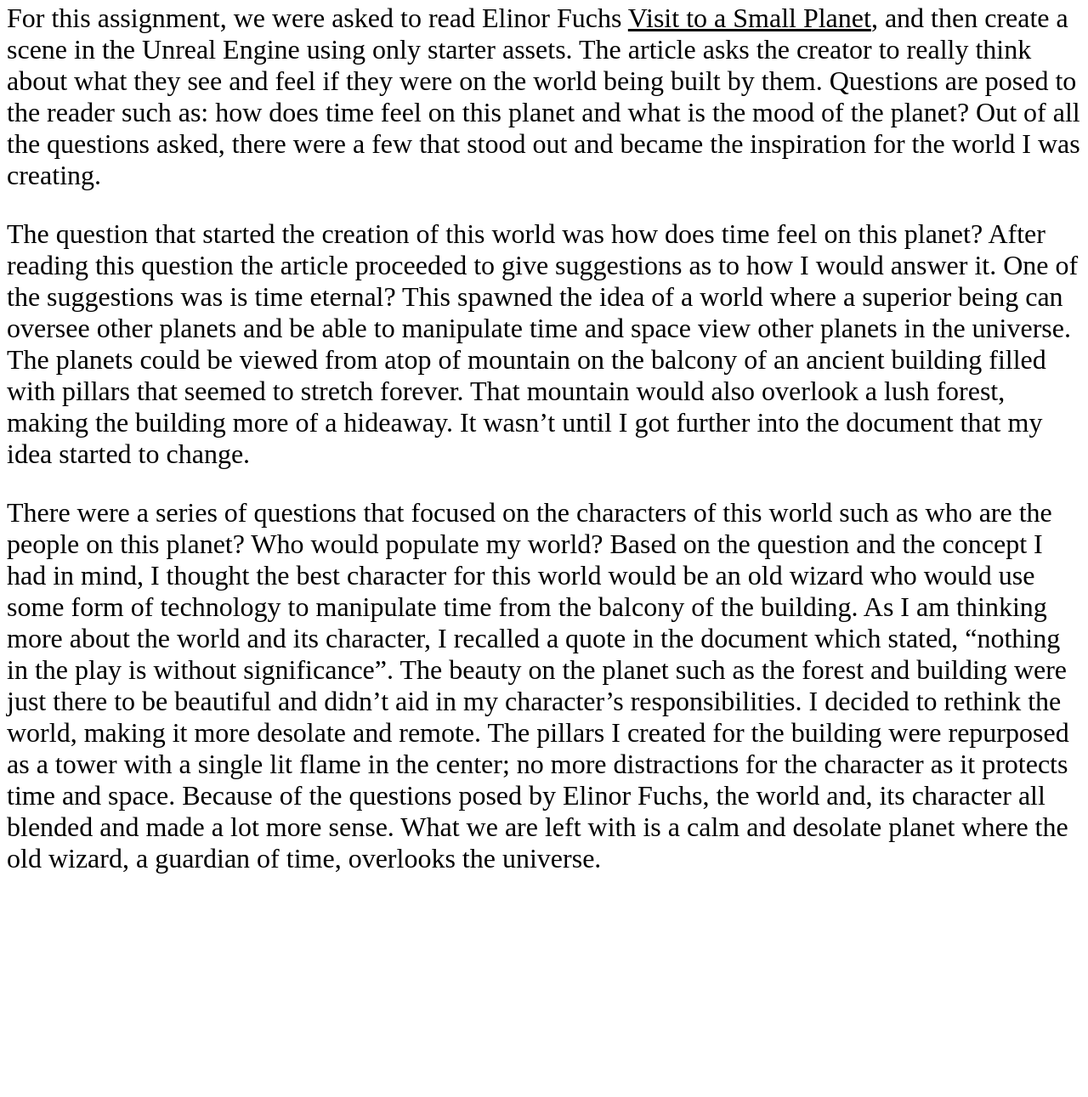
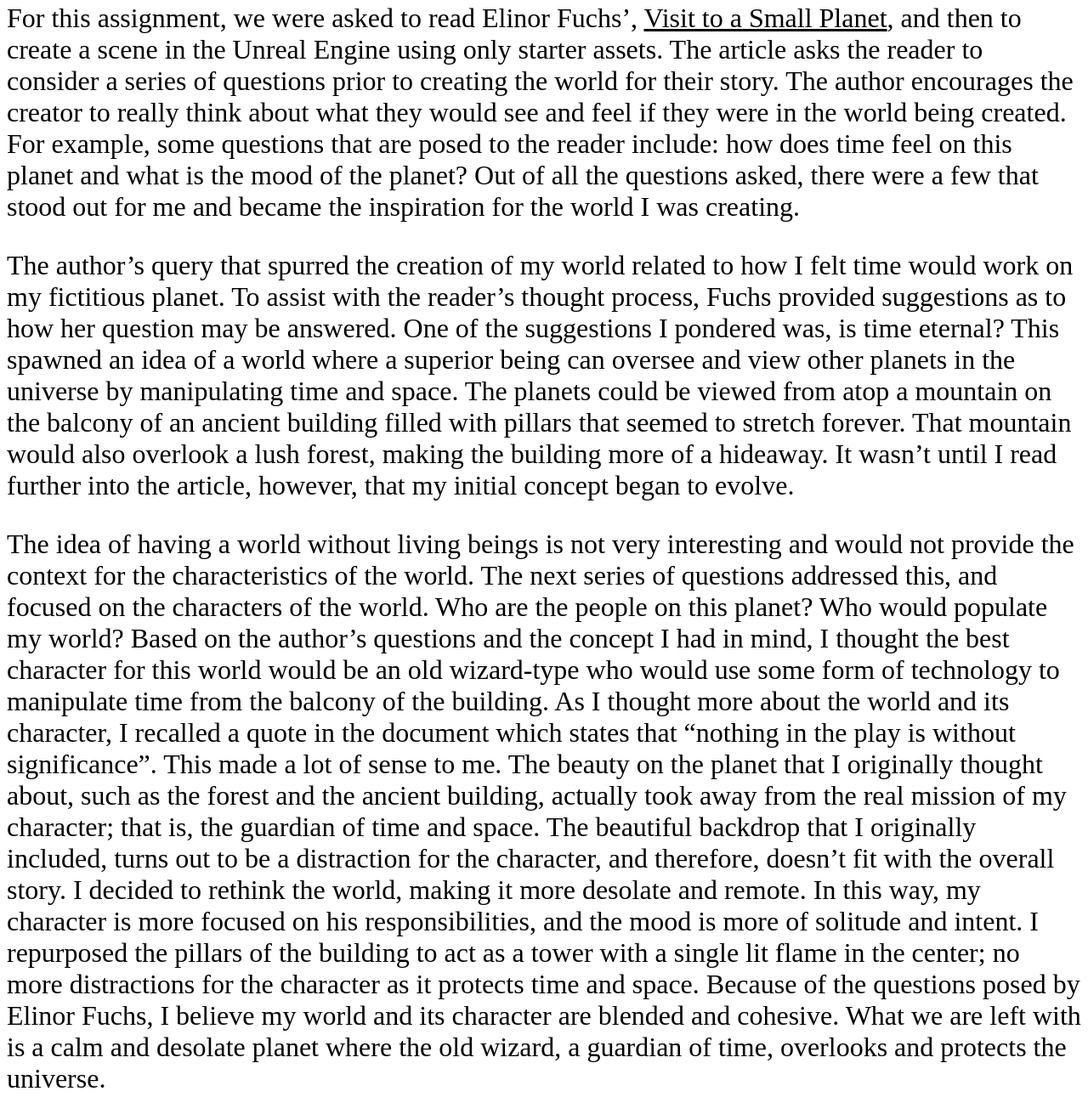
Before and after one commit to JaceEkko/MotionCaptureAssignments, a plain HTML site: page index.html in a window 1280 px wide. Shown: the part 1921-3212 px from the top of the page at 85% size. Before the commit the page ends 2982 px from the top, so only its background shows below. Drawn offline with Linux system fonts and the light colour scheme.

Commit message:
updated post

```diff
--- a/index.html
+++ b/index.html
@@ -10,9 +10,39 @@
     <img src="Homework1_Screenshot1.png" width="800vmin"></img>
     <img src="Homework1_Screenshot2.png" width="800vmin"></img>
     <img src="Homework1_Screenshot3.png" width="800vmin"></img>
-    <p>For this assignment, we were asked to read Elinor Fuchs <u>Visit to a Small Planet</u>, and then create a scene in the Unreal Engine using only starter assets. The article asks the creator to really think about what they see and feel if they were on the world being built by them. Questions are posed to the reader such as: how does time feel on this planet and what is the mood of the planet? Out of all the questions asked, there were a few that stood out and became the inspiration for the world I was creating.</p>
-  	<p>The question that started the creation of this world was how does time feel on this planet? After reading this question the article proceeded to give suggestions as to how I would answer it. One of the suggestions was is time eternal? This spawned the idea of a world where a superior being can oversee other planets and be able to manipulate time and space view other planets in the universe. The planets could be viewed from atop of mountain on the balcony of an ancient building filled with pillars that seemed to stretch forever. That mountain would also overlook a lush forest, making the building more of a hideaway. It wasn’t until I got further into the document that my idea started to change.</p>
-    <p>There were a series of questions that focused on the characters of this world such as who are the people on this planet? Who would populate my world? Based on the question and the concept I had in mind, I thought the best character for this world would be an old wizard who would use some form of technology to manipulate time from the balcony of the building. As I am thinking more about the world and its character, I recalled a quote in the document which stated, “nothing in the play is without significance”. The beauty on the planet such as the forest and building were just there to be beautiful and didn’t aid in my character’s responsibilities. I decided to rethink the world, making it more desolate and remote. The pillars I created for the building were repurposed as a tower with a single lit flame in the center; no more distractions for the character as it protects time and space. Because of the questions posed by Elinor Fuchs, the world and, its character all blended and made a lot more sense. What we are left with is a calm and desolate planet where the old wizard, a guardian of time, overlooks the universe.</p>
+    <p>For this assignment, we were asked to read Elinor Fuchs’, <u>Visit to a Small
+    Planet</u>, and then to create a scene in the Unreal Engine using only starter assets. The article
+    asks the reader to consider a series of questions prior to creating the world for their story. The
+    author encourages the creator to really think about what they would see and feel if they were in
+    the world being created. For example, some questions that are posed to the reader include: how
+    does time feel on this planet and what is the mood of the planet? Out of all the questions asked,
+    there were a few that stood out for me and became the inspiration for the world I was creating.</p>
+  	<p>The author’s query that spurred the creation of my world related to how I felt time would
+    work on my fictitious planet. To assist with the reader’s thought process, Fuchs provided
+    suggestions as to how her question may be answered. One of the suggestions I pondered was, is
+    time eternal? This spawned an idea of a world where a superior being can oversee and view other
+    planets in the universe by manipulating time and space. The planets could be viewed from atop a
+    mountain on the balcony of an ancient building filled with pillars that seemed to stretch forever.
+    That mountain would also overlook a lush forest, making the building more of a hideaway. It
+    wasn’t until I read further into the article, however, that my initial concept began to evolve.</p>
+    <p>The idea of having a world without living beings is not very interesting and would not provide
+    the context for the characteristics of the world. The next series of questions addressed this, and
+    focused on the characters of the world. Who are the people on this planet? Who would populate
+    my world? Based on the author’s questions and the concept I had in mind, I thought the best
+    character for this world would be an old wizard-type who would use some form of technology to
+    manipulate time from the balcony of the building. As I thought more about the world and its
+    character, I recalled a quote in the document which states that “nothing in the play is without
+    significance”. This made a lot of sense to me. The beauty on the planet that I originally thought
+    about, such as the forest and the ancient building, actually took away from the real mission of my
+    character; that is, the guardian of time and space. The beautiful backdrop that I originally
+    included, turns out to be a distraction for the character, and therefore, doesn’t fit with the overall
+    story. I decided to rethink the world, making it more desolate and remote. In this way, my
+    character is more focused on his responsibilities, and the mood is more of solitude and intent. I
+    repurposed the pillars of the building to act as a tower with a single lit flame in the center; no
+    more distractions for the character as it protects time and space. Because of the questions posed
+    by Elinor Fuchs, I believe my world and its character are blended and cohesive. What we are left
+    with is a calm and desolate planet where the old wizard, a guardian of time, overlooks and
+    protects the universe.</p>
 
   </body>
 </html>
```
